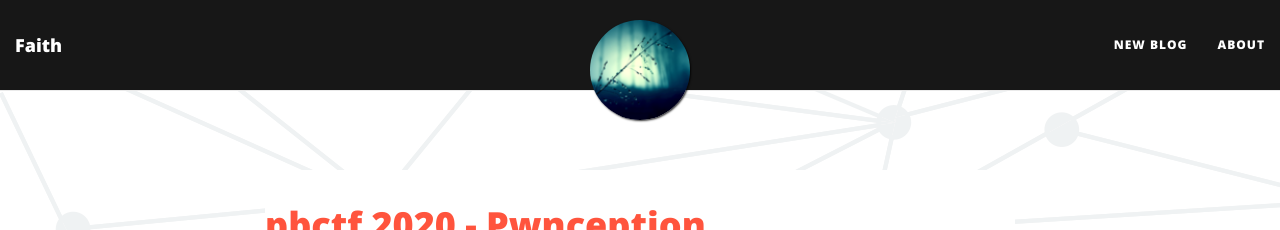
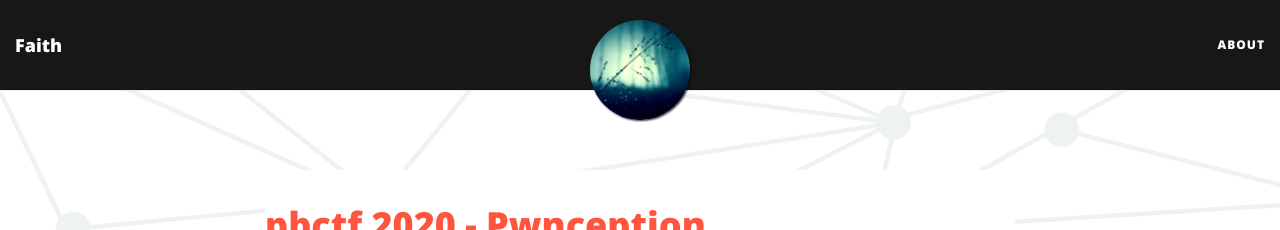
Before and after one commit to farazsth98/farazsth98.github.io, a Jekyll site: the page built from index.html, in a window 1280 px wide. Shown: the top 230 px of the page. Built offline with Jekyll 4.4.1, drawn with Linux system fonts in a browser that asks for light colours; nearby versions of some CDN libraries; the list of posts is cut into pages by our own code.

Commit message:
Removed new blog link.. this is staying

```diff
--- a/_config.yml
+++ b/_config.yml
@@ -23,7 +23,6 @@ description: Exploit Development and Reverse Engineering
 
 # List of links in the navigation bar
 navbar-links:
-  "New Blog": "https://blog.faraz.faith"
   About: "aboutme"
 
 # Image to show in the navigation bar - image must be a square (width = height)
```
